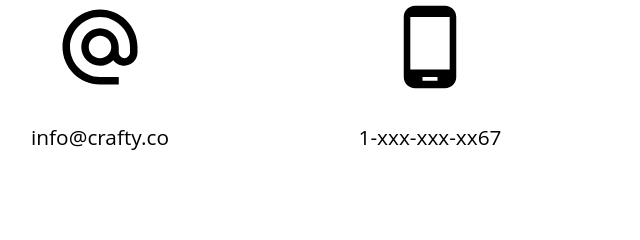
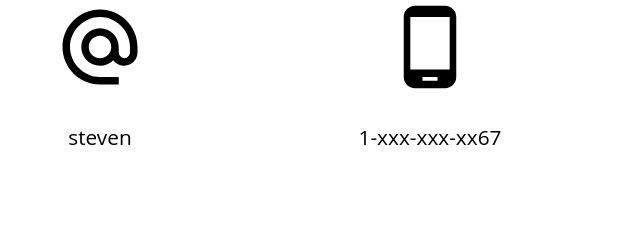
Before and after one commit to stackbit-projects/festive-mahogany-a93a7, a Gatsby site: page /contact in a window 1280 px wide. Shown: the part 503-743 px from the top of the page, 205-845 px from the left. Built offline with nearby package versions, Linux system fonts and the light colour scheme; Gatsby itself is replaced by a stand-in of ours.

Commit message:
contact.js: updated div 1 in div 2

```diff
--- a/src/pages/contact.js
+++ b/src/pages/contact.js
@@ -32,7 +32,7 @@ class ContactPage extends Component {
               className="contact-icon"
             ></img>
           </div>
-          <div className="contact-grid-item">info@crafty.co</div>
+          <div className="contact-grid-item">steven</div>
           <div className="contact-grid-item">1-xxx-xxx-xx67</div>
           <div className="contact-grid-item">@CraftyCo</div>
         </div>
```
